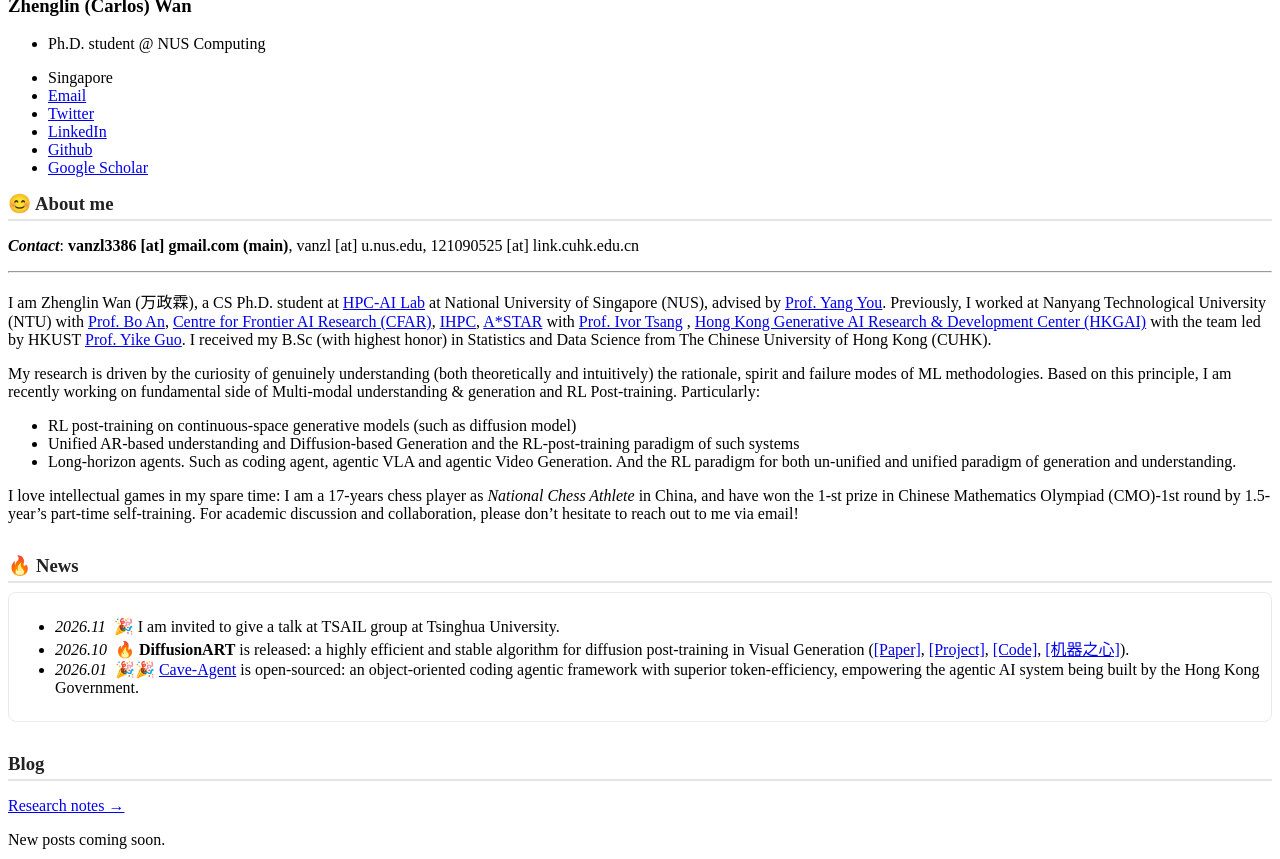
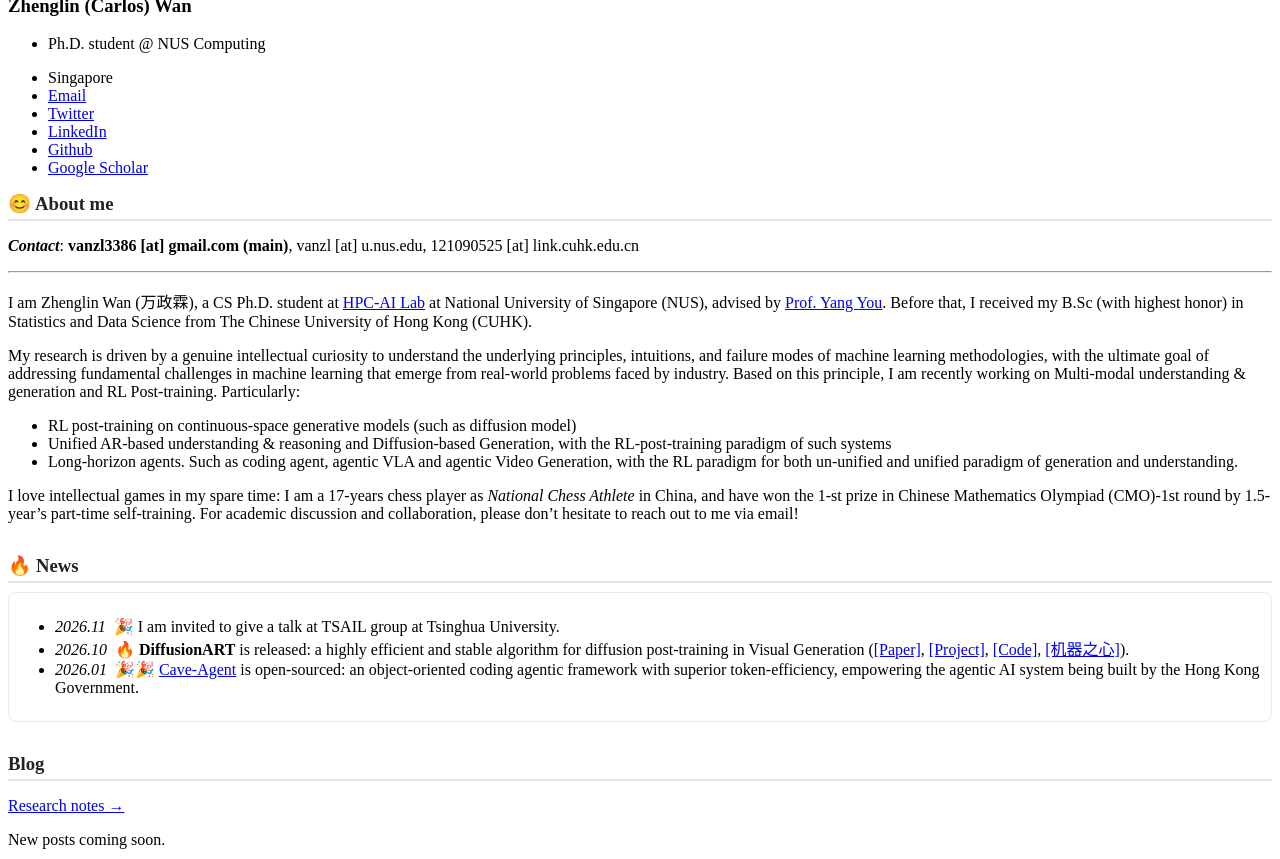
Before and after one commit to vanzll/vanzll.github.io, a Jekyll site: the page built from _pages/about_chinese.md, in a window 1280 px wide, cut to the strip 396-1255 px from the top of the page. Built offline with Jekyll 4.4.1, drawn with Linux system fonts in a browser that asks for light colours.

Commit message:
Update about.md

```diff
--- a/_pages/about.md
+++ b/_pages/about.md
@@ -55,13 +55,13 @@ redirect_from:
 <!-- Dark mode is handled globally in layout/head; local button/styles removed -->
 
 
-I am Zhenglin Wan (万政霖), a CS Ph.D. student at [HPC-AI Lab](https://ai.comp.nus.edu.sg/) at National University of Singapore (NUS), advised by [Prof. Yang You](https://www.comp.nus.edu.sg/~youy/). Previously, I worked at Nanyang Technological University (NTU) with [Prof. Bo An](https://personal.ntu.edu.sg/boan/), [Centre for Frontier AI Research (CFAR)](https://www.a-star.edu.sg/cfar), [IHPC](https://www.a-star.edu.sg/ihpc/), [A\*STAR](https://www.a-star.edu.sg/) with [Prof. Ivor Tsang](https://www.a-star.edu.sg/cfar/about-cfar/management/prof-ivor-tsang) , [Hong Kong Generative AI Research & Development Center (HKGAI)](https://www.hkgai.info/) with the team led by HKUST [Prof. Yike Guo](https://cse.hkust.edu.hk/admin/people/faculty/profile/yikeguo). I received my B.Sc (with highest honor) in Statistics and Data Science from The Chinese University of Hong Kong (CUHK).
+I am Zhenglin Wan (万政霖), a CS Ph.D. student at [HPC-AI Lab](https://ai.comp.nus.edu.sg/) at National University of Singapore (NUS), advised by [Prof. Yang You](https://www.comp.nus.edu.sg/~youy/). Before that, I received my B.Sc (with highest honor) in Statistics and Data Science from The Chinese University of Hong Kong (CUHK).
 
-My research is driven by the curiosity of genuinely understanding (both theoretically and intuitively) the rationale, spirit and failure modes of ML methodologies. Based on this principle, I am recently working on fundamental side of Multi-modal understanding & generation and RL Post-training. Particularly:
+My research is driven by a genuine intellectual curiosity to understand the underlying principles, intuitions, and failure modes of machine learning methodologies, with the ultimate goal of addressing fundamental challenges in machine learning that emerge from real-world problems faced by industry. Based on this principle, I am recently working on Multi-modal understanding & generation and RL Post-training. Particularly:
 
 - RL post-training on continuous-space generative models (such as diffusion model)
-- Unified AR-based understanding and Diffusion-based Generation and the RL-post-training paradigm of such systems
-- Long-horizon agents. Such as coding agent, agentic VLA and agentic Video Generation. And the RL paradigm for both un-unified and unified paradigm of generation and understanding.
+- Unified AR-based understanding & reasoning and Diffusion-based Generation, with the RL-post-training paradigm of such systems
+- Long-horizon agents. Such as coding agent, agentic VLA and agentic Video Generation, with the RL paradigm for both un-unified and unified paradigm of generation and understanding.
 
 I love intellectual games in my spare time: I am a 17-years chess player as *National Chess Athlete* in China, and have won the 1-st prize in Chinese Mathematics Olympiad (CMO)-1st round by 1.5-year's part-time self-training. For academic discussion and collaboration, please don't hesitate to reach out to me via email!
 
```
